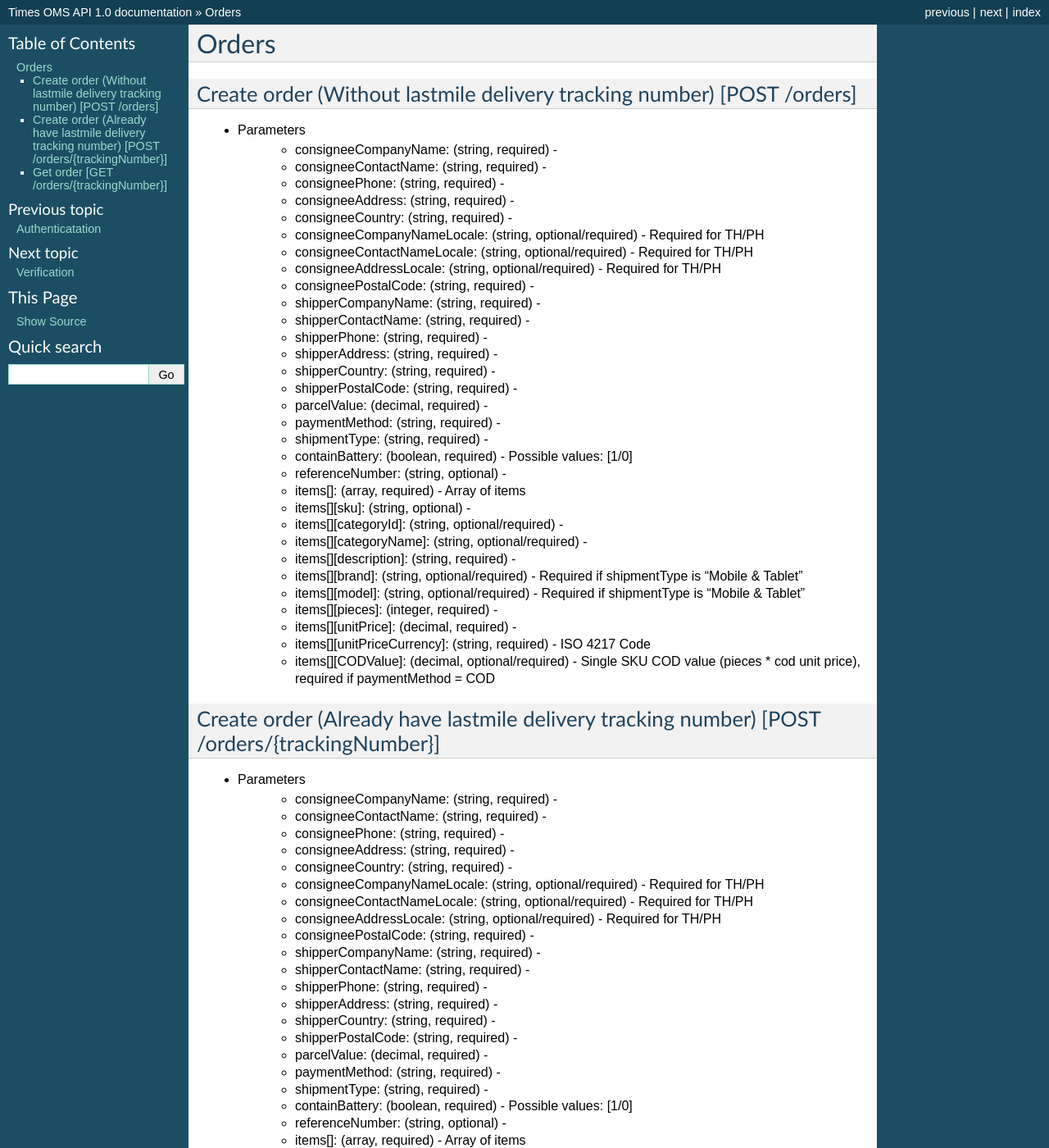
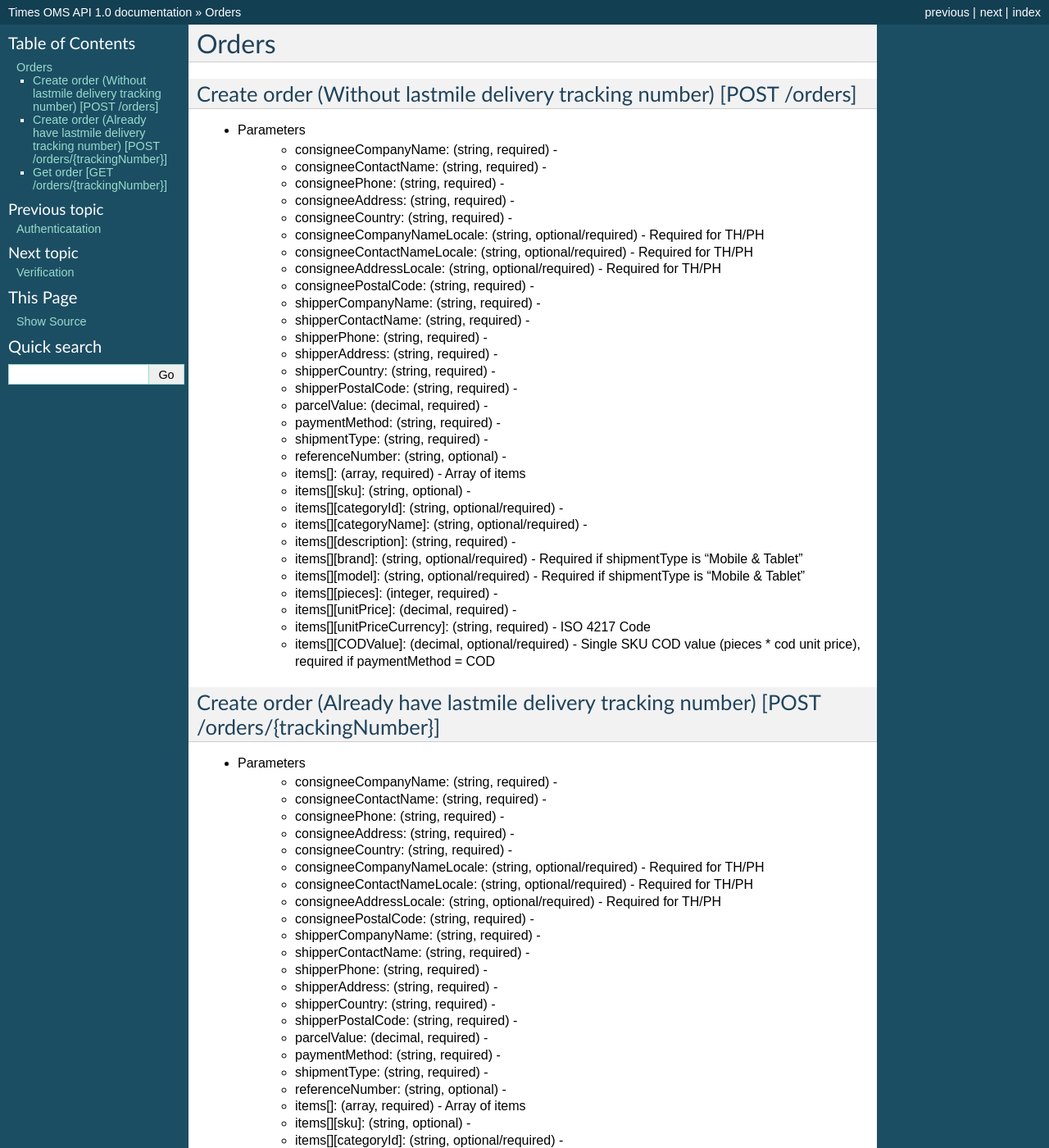
Before and after one commit to timeslogistics/times-oms-api-docs, a Sphinx documentation site: the page built from docs/orders.rst, in a window 1280 px wide and 1400 px high. Shown: the whole window at 82% size. Built offline with Sphinx 7.4.7, drawn with Linux system fonts in a browser that asks for light colours.

Commit message:
Update orders.rst
Removed containBattery field

```diff
--- a/docs/orders.rst
+++ b/docs/orders.rst
@@ -23,7 +23,6 @@ Create order (Without lastmile delivery tracking number) [POST /orders]
     + parcelValue: (decimal, required) -
     + paymentMethod: (string, required) -
     + shipmentType: (string, required) -
-    + containBattery: (boolean, required) - Possible values: [1/0]
     + referenceNumber: (string, optional) -
     + items[]: (array, required) - Array of items
     + items[][sku]: (string, optional) -
@@ -59,7 +58,6 @@ Create order (Already have lastmile delivery tracking number) [POST /orders/{tra
     + parcelValue: (decimal, required) -
     + paymentMethod: (string, required) -
     + shipmentType: (string, required) -
-    + containBattery: (boolean, required) - Possible values: [1/0]
     + referenceNumber: (string, optional) -
     + items[]: (array, required) - Array of items
     + items[][sku]: (string, optional) -
```
